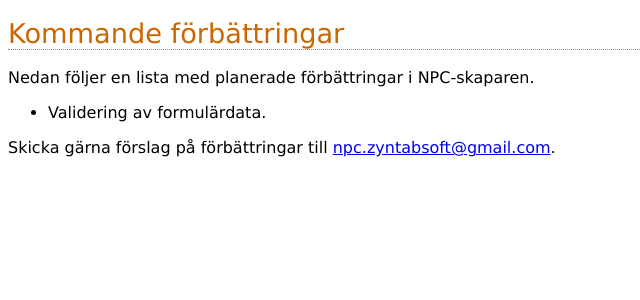
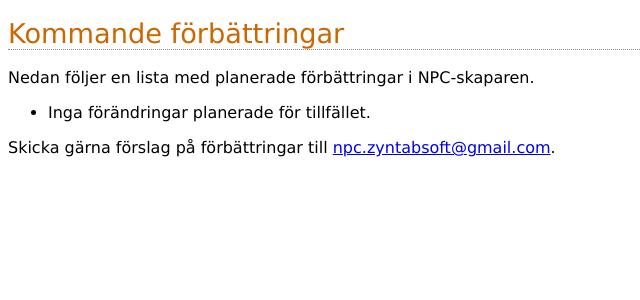
Before and after one commit to Zyntab/npc, a Flask app: page /todo in a window 1280 px wide. Shown: the part 67-367 px from the top of the page, without its empty margins (0-640 px from the left). Run offline with Flask 2, Linux system fonts and the light colour scheme; parts of the project's set-up code (start-up, migrations or seed data) failed here and were passed over; some libraries are stand-ins or nearby versions.

Commit message:
Remove validation from to-do list

```diff
--- a/app/templates/todo.html
+++ b/app/templates/todo.html
@@ -3,7 +3,7 @@
 <h1>Kommande förbättringar</h1>
 Nedan följer en lista med planerade förbättringar i NPC-skaparen.
 <ul>
-	<li>Validering av formulärdata.</li>
+	<li>Inga förändringar planerade för tillfället.</li>
 </ul>
 <p>
 Skicka gärna förslag på förbättringar till <a href="mailto:npc.zyntabsoft@gmail.com?subject=Förslag%20till%20förbättringar" target="_blank" title="Maila förbättringsförslag">npc.zyntabsoft@gmail.com</a>.
```
